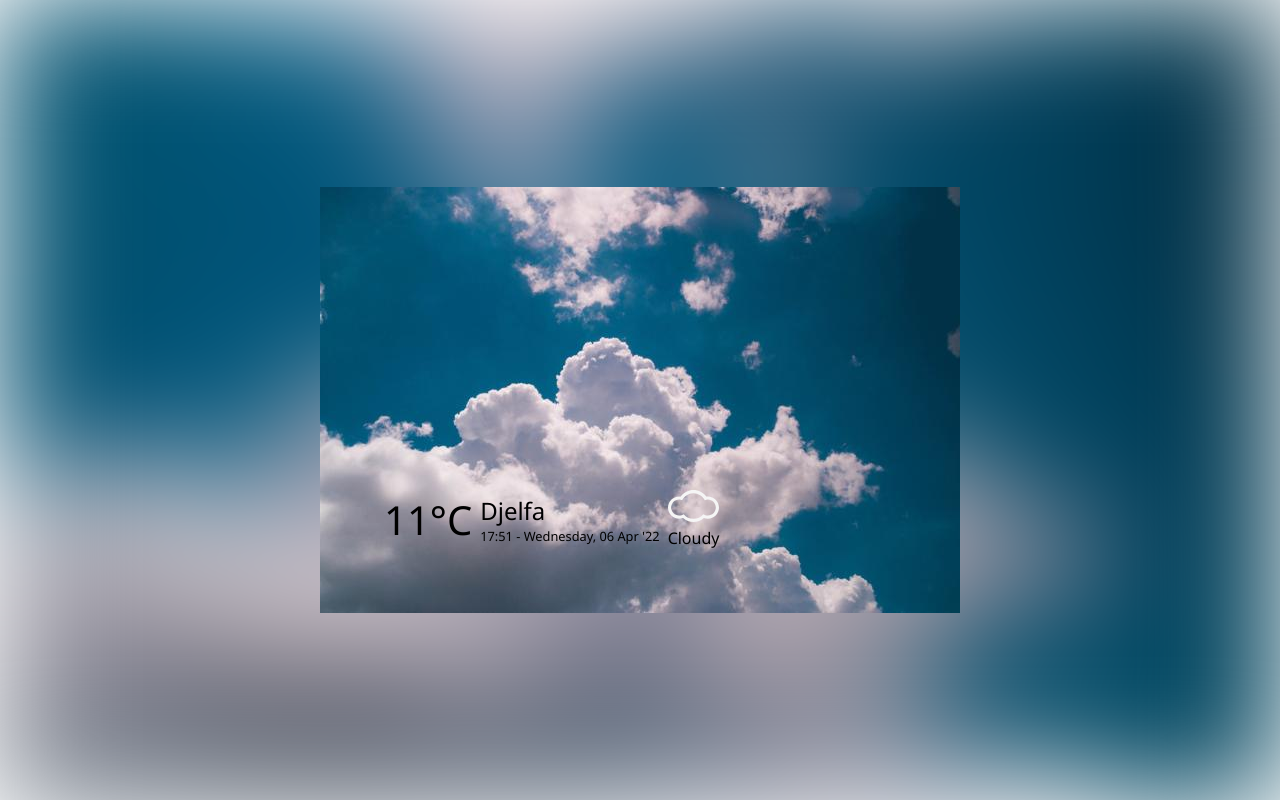
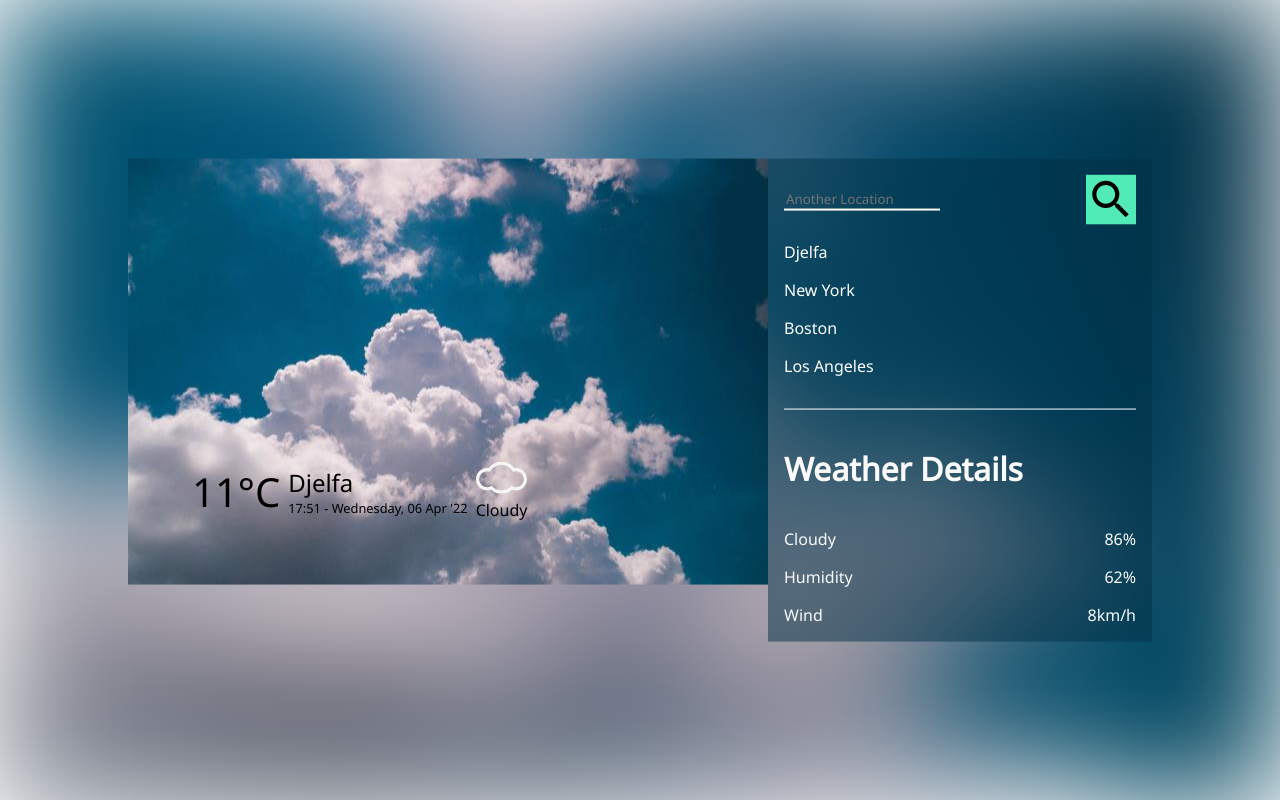
Before and after one commit to Hassane24/Weather-App, a plain HTML site: page index.html in a window 1280 px wide. Drawn offline with Linux system fonts and the light colour scheme.

Commit message:
design done

```diff
--- a/index.html
+++ b/index.html
@@ -18,10 +18,12 @@
     </div>
     <div class="container">
       <div class="temp-image">
-        <img
-          src="./images/1636731576678.jpg--a_mainly_dry_and_sunny_weekend_on_the_way.jpg"
-          alt=""
-        />
+        <div class="bg">
+          <img
+            src="./images/1636731576678.jpg--a_mainly_dry_and_sunny_weekend_on_the_way.jpg"
+            alt=""
+          />
+        </div>
         <div class="info">
           <div class="temp">11°C</div>
           <div class="location-date">
@@ -34,7 +36,38 @@
           </div>
         </div>
       </div>
-      <div class="weather-details"></div>
+      <div class="weather-details">
+        <div class="search-bar">
+          <input
+            type="text"
+            name=""
+            id="searchBar"
+            placeholder="Another Location"
+          />
+
+          <img
+            src="./images/magnify.svg"
+            alt=""
+            height="50px"
+            width="50px"
+            class="search-icon"
+            id="startSearch"
+          />
+        </div>
+        <ul class="states">
+          <li>Djelfa</li>
+          <li>New York</li>
+          <li>Boston</li>
+          <li>Los Angeles</li>
+        </ul>
+        <div class="thin-line"></div>
+        <div class="weather-info">
+          <h1>Weather Details</h1>
+          <div><span>Cloudy</span><span>86%</span></div>
+          <div><span>Humidity</span><span>62%</span></div>
+          <div><span>Wind</span><span>8km/h</span></div>
+        </div>
+      </div>
     </div>
   </body>
 </html>
--- a/style.css
+++ b/style.css
@@ -22,7 +22,6 @@ body {
   left: 0;
   right: 0;
   bottom: 0;
-  filter: blur(60px);
   -webkit-filter: blur(60px);
 }
 
@@ -39,6 +38,8 @@ body {
   left: 50%;
   top: 50%;
   transform: translate(-50%, -50%);
+  display: flex;
+  width: 80%;
 }
 
 .temp-image {
@@ -46,6 +47,8 @@ body {
   display: flex;
   flex-direction: column;
   justify-content: flex-end;
+  width: 100%;
+  height: 100%;
 }
 
 .info {
@@ -56,6 +59,16 @@ body {
   column-gap: 0.5rem;
   margin-left: 10%;
   margin-bottom: 10%;
+}
+
+.bg {
+  display: flex;
+  height: 100%;
+}
+
+.bg img {
+  flex: 1;
+  height: 100%;
 }
 
 .temp {
@@ -77,5 +90,80 @@ body {
   font-size: 0.8rem;
 }
 
-.temp-image > img:first-child {
+.weather-details {
+  background: linear-gradient(
+    90deg,
+    rgb(1 49 71 / 51%) 100%,
+    rgb(105 138 152 / 31%) 100%
+  );
+  display: flex;
+  position: relative;
+  flex-direction: column;
+  padding: 1rem;
+  gap: 1rem;
+  width: 100%;
 }
+
+.search-bar {
+  display: flex;
+  align-items: center;
+}
+
+.search-icon {
+  align-self: stretch;
+  margin-left: auto;
+  background-color: #50ebb7;
+}
+
+.search-icon:hover {
+  transform: scale(106%);
+  transition: ease-in-out 300ms;
+  cursor: pointer;
+  background-color: rgb(52, 105, 204, 0.6);
+}
+
+input[type="text"] {
+  background: none;
+  border: none;
+  border-bottom: 2px solid white;
+}
+
+.states {
+  margin: 0;
+  padding: 0;
+  list-style: none;
+}
+
+.states li {
+  margin-bottom: 1rem;
+  color: white;
+}
+
+.states li:hover {
+  cursor: pointer;
+  transform: scale(103%);
+  transition: all 100ms;
+  background-color: rgb(48, 47, 47, 0.3);
+}
+
+.thin-line {
+  background-color: white;
+  height: 1px;
+}
+
+.weather-info {
+  display: flex;
+  flex-direction: column;
+  row-gap: 1rem;
+}
+
+.weather-info div {
+  display: flex;
+  justify-content: space-between;
+  color: #fafafa;
+}
+
+.weather-details h1 {
+  color: #fafafa;
+  font-size: 2rem;
+}
```
Also changed, not shown: main.js (+2 -2 lines), images/magnify.svg (added).
